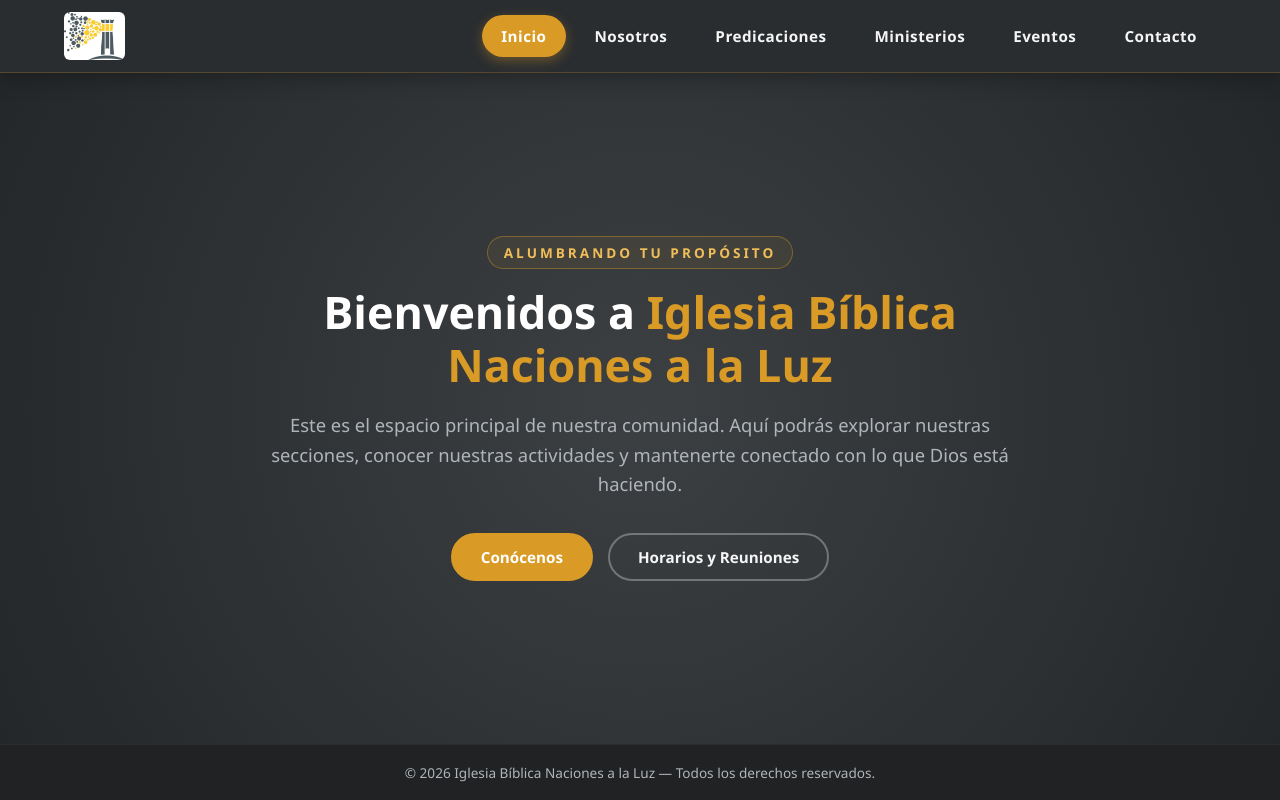
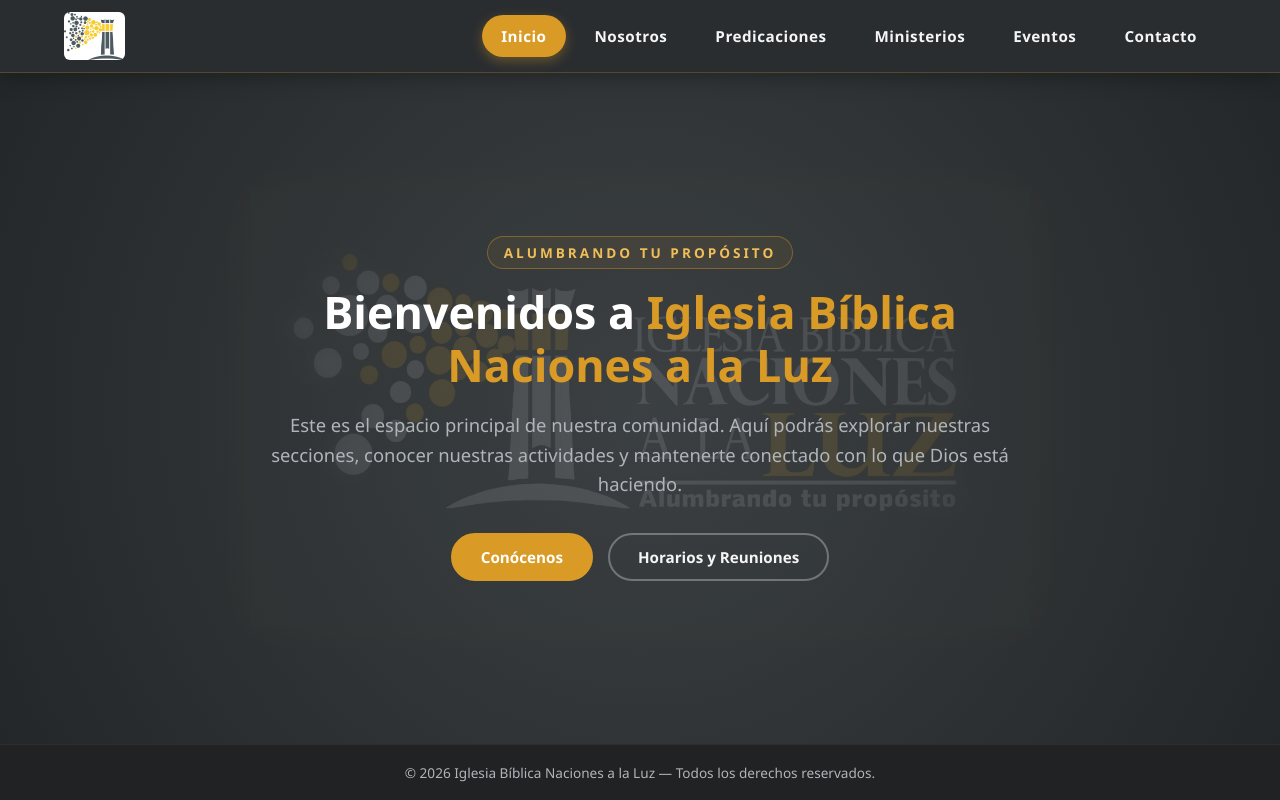
Before and after one commit to yadabiblia/NL2.0, a plain HTML site: page principal.html in a window 1280 px wide. Drawn offline with Linux system fonts and the light colour scheme.

Commit message:
Update principal.html

```diff
--- a/principal.html
+++ b/principal.html
@@ -296,7 +296,7 @@
   <!-- CONTENIDO PRINCIPAL -->
   <main>
     <!-- Marca de agua central inspirada en tu boceto -->
-    <img src="IMG-20261115-WA0003.jpg" alt="" class="marca-agua">
+    <img src="logocompleto.jpg" alt="" class="marca-agua">
 
     <div class="hero-contenido">
       <span class="etiqueta-superior">Alumbrando tu propósito</span>
```
